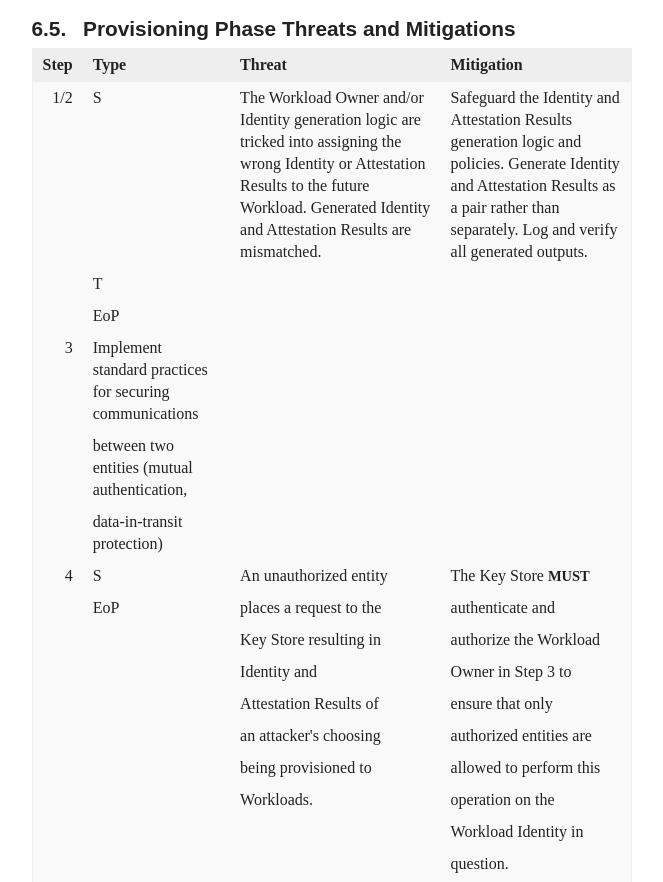
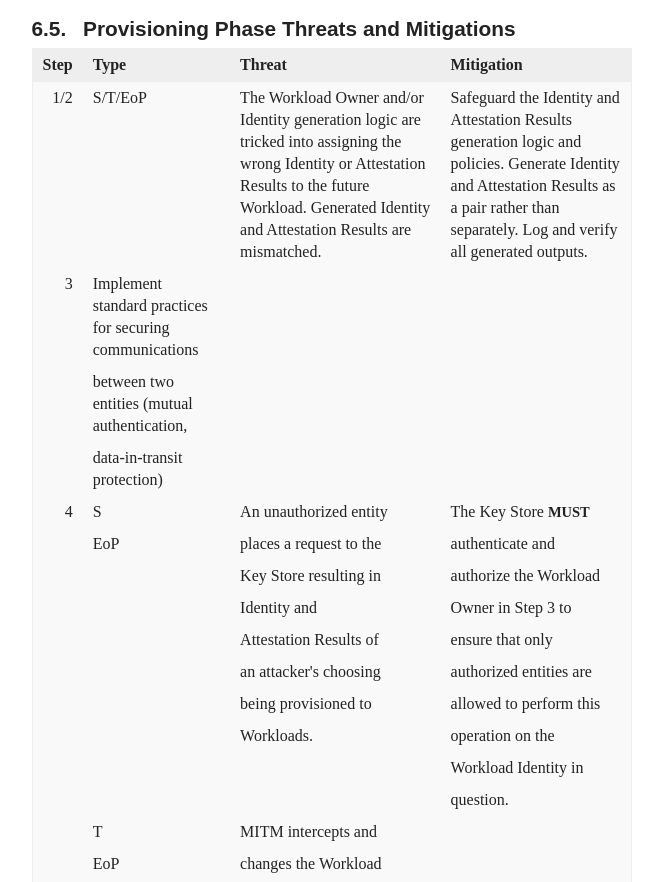
Before and after one commit to henkbirkholz/draft-novak-rats-wimse-creds-twi-profile, a plain HTML site: page draft-novak-rats-wimse-creds-twi-profile.html in a window 1280 px wide. Shown: the part 8051-8933 px from the top of the page, without its empty margins (93-756 px from the left). Drawn offline with Linux system fonts and the light colour scheme; a web font is replaced by a local one.

Commit message:
Script updating gh-pages from dd884fd. [ci skip]

```diff
--- a/draft-novak-rats-wimse-creds-twi-profile.html
+++ b/draft-novak-rats-wimse-creds-twi-profile.html
@@ -1875,21 +1875,9 @@ Therefore, for each newly generated CSK there has to exist a different CWK.<a hr
           <tbody>
             <tr>
               <td class="text-right" rowspan="1" colspan="1">1/2</td>
-              <td class="text-left" rowspan="1" colspan="1">S</td>
+              <td class="text-left" rowspan="1" colspan="1">S/T/EoP</td>
               <td class="text-left" rowspan="1" colspan="1">The Workload Owner and/or Identity generation logic are tricked into assigning the wrong Identity or Attestation Results to the future Workload. Generated Identity and Attestation Results are mismatched.</td>
               <td class="text-left" rowspan="1" colspan="1">Safeguard the Identity and Attestation Results generation logic and policies. Generate Identity and Attestation Results as a pair rather than separately. Log and verify all generated outputs.</td>
-            </tr>
-            <tr>
-              <td class="text-right" rowspan="1" colspan="1"> </td>
-              <td class="text-left" rowspan="1" colspan="1">T</td>
-              <td class="text-left" rowspan="1" colspan="1"> </td>
-              <td class="text-left" rowspan="1" colspan="1"> </td>
-            </tr>
-            <tr>
-              <td class="text-right" rowspan="1" colspan="1"> </td>
-              <td class="text-left" rowspan="1" colspan="1">EoP</td>
-              <td class="text-left" rowspan="1" colspan="1"> </td>
-              <td class="text-left" rowspan="1" colspan="1"> </td>
             </tr>
             <tr>
               <td class="text-right" rowspan="1" colspan="1">3</td>
--- a/draft-novak-rats-wimse-creds-twi-profile.txt
+++ b/draft-novak-rats-wimse-creds-twi-profile.txt
@@ -561,7 +561,7 @@ Table of Contents
    +======+=================+====================+====================+
    | Step | Type            | Threat             | Mitigation         |
    +======+=================+====================+====================+
-   |  1/2 | S               | The Workload Owner | Safeguard the      |
+   |  1/2 | S/T/EoP         | The Workload Owner | Safeguard the      |
    |      |                 | and/or Identity    | Identity and       |
    |      |                 | generation logic   | Attestation        |
    |      |                 | are tricked into   | Results generation |
@@ -574,10 +574,6 @@ Table of Contents
    |      |                 | and Attestation    | separately.  Log   |
    |      |                 | Results are        | and verify all     |
    |      |                 | mismatched.        | generated outputs. |
-   +------+-----------------+--------------------+--------------------+
-   |      | T               |                    |                    |
-   +------+-----------------+--------------------+--------------------+
-   |      | EoP             |                    |                    |
    +------+-----------------+--------------------+--------------------+
    |    3 | Implement       |                    |                    |
    |      | standard        |                    |                    |
```
